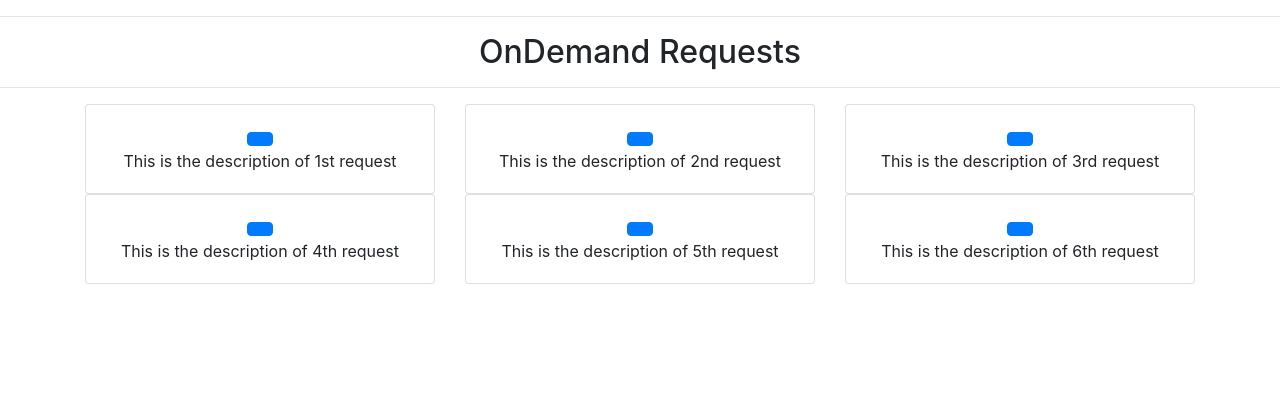
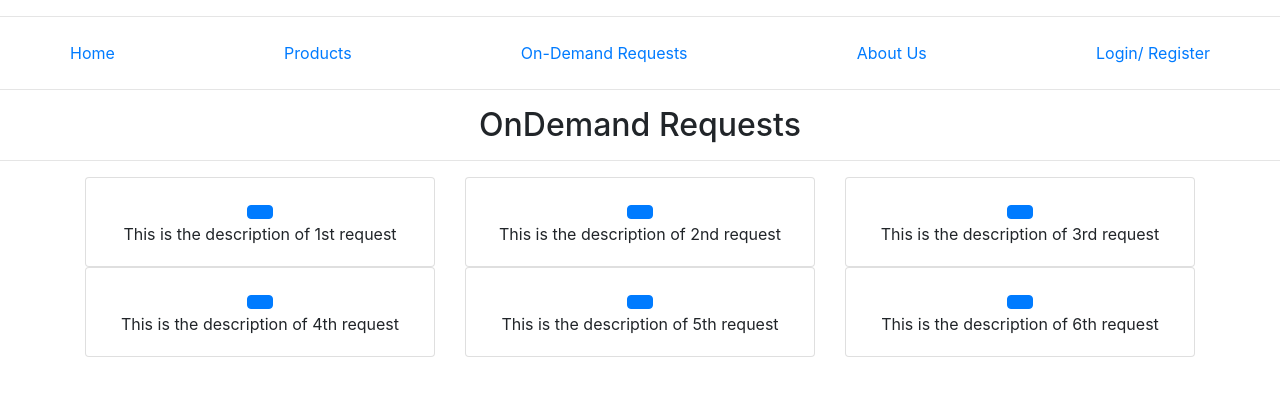
Before and after one commit to Anirudh-Chandran/B9CY100_2223_APT_10626568_10632013_10547037, a Flask app: template Python_Code/templates/onDemandRequest.html in a window 1280 px wide. Shown: the top 396 px of the page. Run offline with Flask 2, Linux system fonts and the light colour scheme; the template is opened without the code that fills it, so the values that code supplies are empty.

Commit message:
Updated Navigation

```diff
--- a/Python_Code/templates/h.html
+++ b/Python_Code/templates/h.html
@@ -10,13 +10,13 @@
 
 <body>
 
-<center><a href="h.html"><img src="../static/images/logo_3.gif" alt="AVA" width="500" height= "120" class="center"></a></center>
+<a href="h.html" class="text-center"><img src="../static/images/logo_3.gif" alt="AVA" width="500" height= "120" class="center"></a>
 <hr>
 	<nav class="navbar navbar-expand">
 	<div class="container">
 		<a href="h.html">Home</a>
 		<a href="Products.html">Products</a>
-		<a href="onDemandRequest.html">OnDemand Requests</a>
+		<a href="onDemandRequest.html">On-Demand Requests</a>
 		<a href="AboutUs.html">About Us</a>
 		<a href="login.html">Login/ Register</a>
 
--- a/Python_Code/templates/onDemandRequest.html
+++ b/Python_Code/templates/onDemandRequest.html
@@ -7,7 +7,17 @@
 </head>
 
 <body>
+	<hr>
+	<nav class="navbar navbar-expand">
+	<div class="container">
+		<a href="h.html">Home</a>
+		<a href="Products.html">Products</a>
+		<a href="onDemandRequest.html">On-Demand Requests</a>
+		<a href="AboutUs.html">About Us</a>
+		<a href="login.html">Login/ Register</a>
 
+	</div>
+</nav>
 <hr>
 	 <h2 class="text-center">OnDemand Requests</h2>
 <hr>
```
